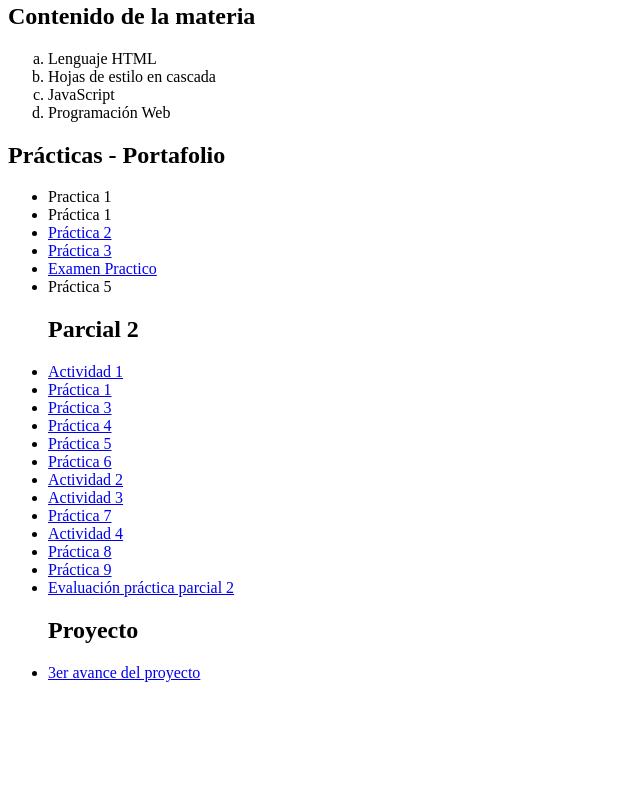
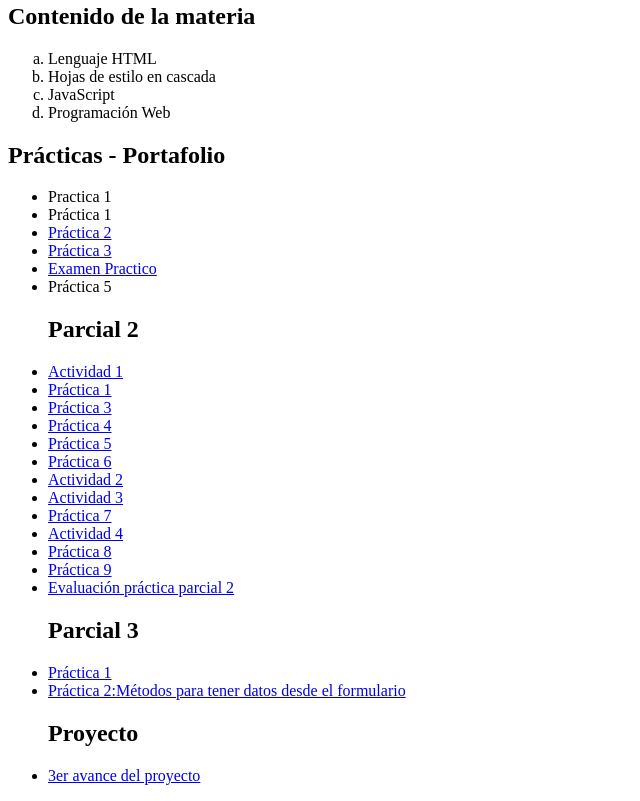
Before and after one commit to Orlandofak/portafolio, a plain HTML site: page index.html in a window 1280 px wide. Shown: the part 1092-1893 px from the top of the page, without its empty margins (0-640 px from the left). Before the commit the page ends 1790 px from the top, so only its background shows below. Drawn offline with Linux system fonts and the light colour scheme.

Commit message:
Update index.html

```diff
--- a/index.html
+++ b/index.html
@@ -93,7 +93,7 @@
             <li><a href ="Barra Nav.html">Práctica 4</a></li>
             <li><a href ="Barra Nav fija.html">Práctica 5</a></li>
             <li><a href ="!practica 6.html">Práctica 6</a></li>
-            <li><a href ="actividad 2.pdf">Actividad 2</a></li>
+            <li><a href ="actividad 2.png">Actividad 2</a></li>
             <li><a href ="actividad 3.pdf">Actividad 3</a></li>
             <li><a href="flexbox.html">Práctica 7</a></li>
             <li><a href ="actividad 4.png">Actividad 4</a></li>
@@ -101,6 +101,12 @@
             <li><a href="unidades_de_medida.html">Práctica 9</a></li>
             <li><a href="examen.html">Evaluación práctica parcial 2</a></li>
 
+            <h2>Parcial 3</h2>
+            <li><a href="cal_java.html">Práctica 1</a></li>
+            <li><a href="formulario_java.html">Práctica 2:Métodos para tener datos desde el formulario</a></li>
+
+
+
             <h2>Proyecto</h2>
             <li><a href="3er avance de proyecto.html">3er avance del proyecto</li>
         </ul>
```
